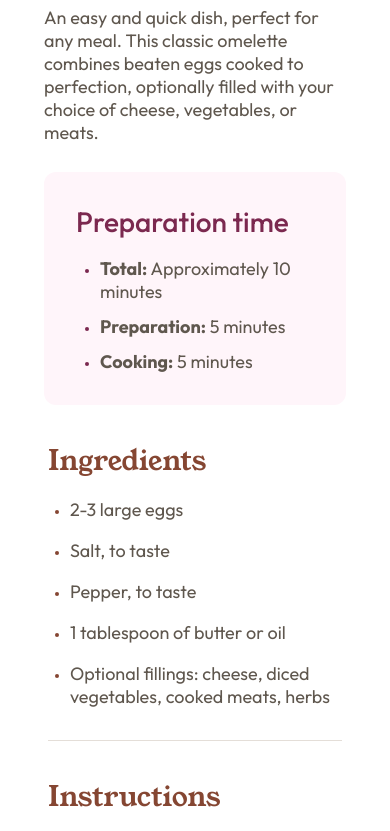
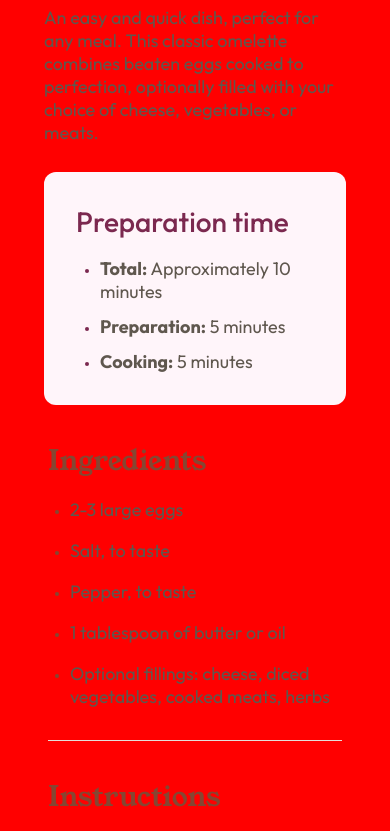
Before and after one commit to fawzi-dev/recipe-page, a plain HTML site: page index.html in a window 390 px wide. Shown: the part 313-1144 px from the top of the page. Drawn offline with Linux system fonts and the light colour scheme.

Commit message:
MediaQuery test

```diff
--- a/style.css
+++ b/style.css
@@ -178,6 +178,15 @@ table tr:last-child {
 
 /* RESPONSIVENESS */
 
+@media screen and (max-width: 768px) {
+
+  /* CSS for smaller screens (e.g., smartphones) */
+  body {
+    background-color: red;
+  }
+}
+
+
 @media (min-width: 600px) {
 
   /* Styles for tablets and larger */
```
